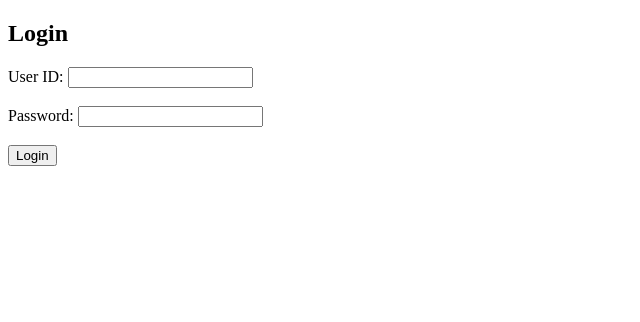
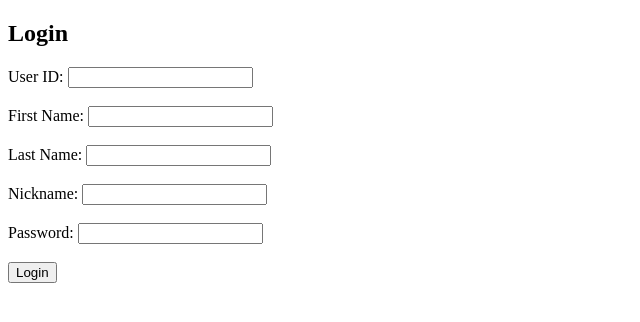
Before and after one commit to danasiongsin/itws2110-siongd, a PHP site: the page made by ITWS2110‐Fall2025‐siongd‐Quiz2/login.php in a window 1280 px wide. Shown: the top 322 px of the page, without its empty margins (0-640 px from the left). Run offline with PHP 8.4, Linux system fonts and the light colour scheme.

Commit message:
adding login fields

```diff
--- a/ITWS2110‐Fall2025‐siongd‐Quiz2/login.php
+++ b/ITWS2110‐Fall2025‐siongd‐Quiz2/login.php
@@ -5,7 +5,10 @@ require 'conn.php';
 $error = '';
 
 if ($_SERVER['REQUEST_METHOD'] === 'POST') {
-    $user_id = $_POST['user_id'];
+    $user_id = $_POST['userId'];
+    $first_name = $_POST['firstName'];
+    $last_name = $_POST['lastName'];
+    $nick_name = $_POST['nickName'];
     $password = $_POST['password'];
 
     $stmt = $pdo->prepare("SELECT * FROM users WHERE user_id = ?");
@@ -37,6 +40,12 @@ if ($_SERVER['REQUEST_METHOD'] === 'POST') {
 <form method="POST">
     <label>User ID:</label>
     <input type="text" name="user_id" required><br><br>
+    <label>First Name:</label>
+    <input type="text" name="first_name" required><br><br>
+    <label>Last Name:</label>
+    <input type="text" name="last_name" required><br><br>
+    <label>Nickname:</label>
+    <input type="text" name="nick_name" required><br><br>
     <label>Password:</label>
     <input type="password" name="password" required><br><br>
     <button type="submit">Login</button>
```
